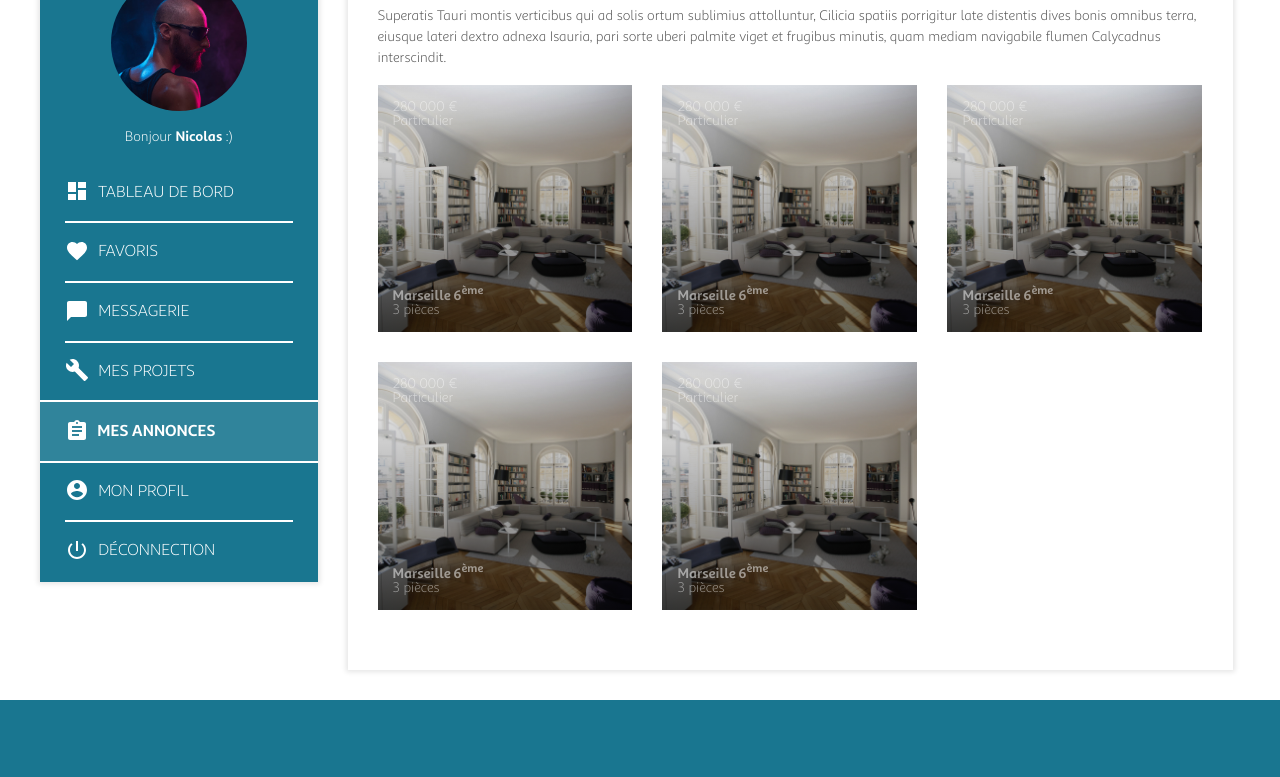
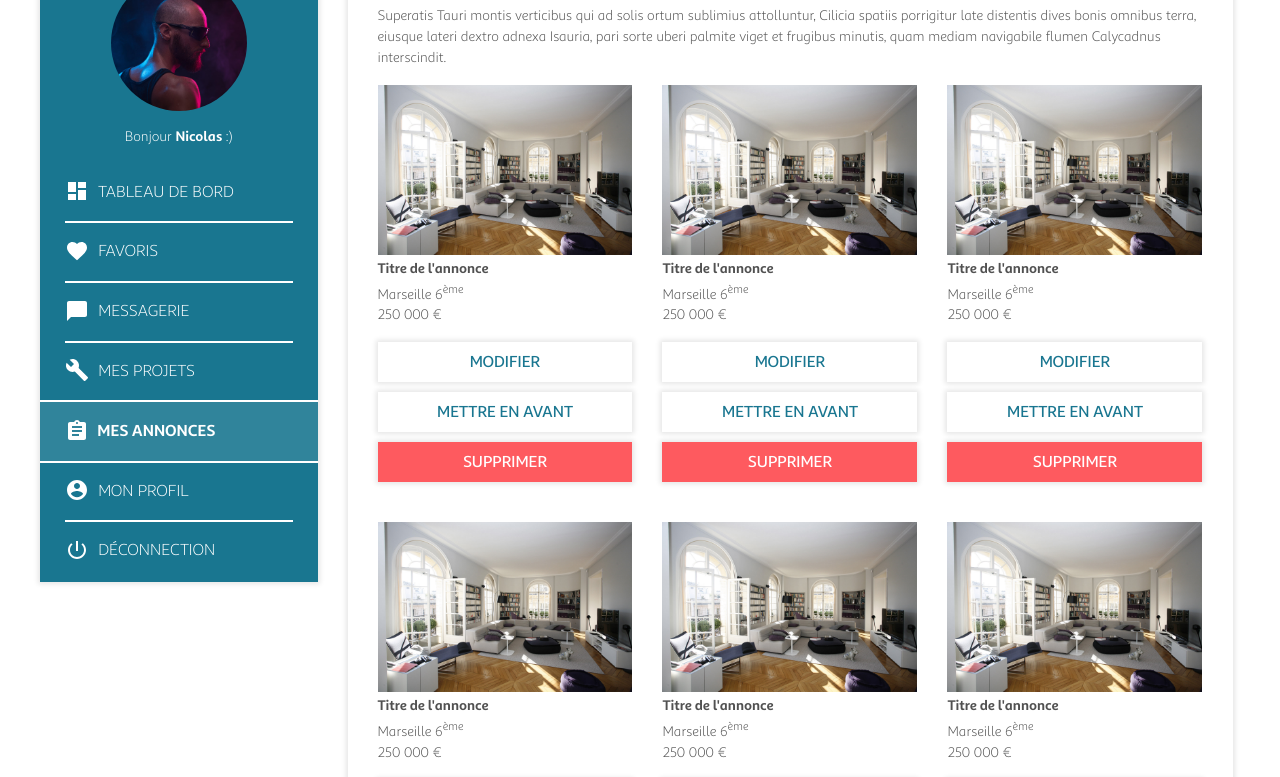
Before and after one commit to Kosymo-inte/Kosymo-inte, a plain HTML site: page account_mes_annonces.html in a window 1280 px wide. Shown: the part 216-993 px from the top of the page. Drawn offline with Linux system fonts and the light colour scheme.

Commit message:
Nouvelle présentation des annonces avec les 3 boutons

```diff
--- a/account_mes_annonces.html
+++ b/account_mes_annonces.html
@@ -436,63 +436,121 @@
 				Superatis Tauri montis verticibus qui ad solis ortum sublimius attolluntur, Cilicia spatiis porrigitur late distentis dives bonis omnibus terra, eiusque lateri dextro adnexa Isauria, pari sorte uberi palmite viget et frugibus minutis, quam mediam navigabile flumen Calycadnus interscindit.
 			</p>
 			<div class="list">
-					<a href="#toto" class="lanceur_phares small lanceur_cat tiers">
-						<div class="gradient"></div>
-						<div class="right">
-							<span class="price">280 000 €</span>
-							<span class="type">Particulier</span>
-						</div><!-- .right -->
-						<div class="left">
-							<span class="adresse"><strong>Marseille 6<sup>ème</sup></strong></span>
-							<span class="pieces">3 pièces</span>
-						</div><!-- .left -->
+				<div class="tiers mes_annonces">
+					<img src="images/image_test.jpg">
+					<p>
+						<strong>
+							Titre de l'annonce
+						</strong><br>
+						Marseille 6<sup>ème</sup><br>
+						250 000 €
+					</p>
+					<a href="#toto" class="btn material-onclick blanc">
+						Modifier
 					</a>
-					<a href="#toto" class="lanceur_phares small lanceur_cat tiers">
-						<div class="gradient"></div>
-						<div class="right">
-							<span class="price">280 000 €</span>
-							<span class="type">Particulier</span>
-						</div><!-- .right -->
-						<div class="left">
-							<span class="adresse"><strong>Marseille 6<sup>ème</sup></strong></span>
-							<span class="pieces">3 pièces</span>
-						</div><!-- .left -->
+					<a href="#toto" class="btn material-onclick blanc">
+						Mettre en avant
 					</a>
-					<a href="#toto" class="lanceur_phares small lanceur_cat tiers">
-						<div class="gradient"></div>
-						<div class="right">
-							<span class="price">280 000 €</span>
-							<span class="type">Particulier</span>
-						</div><!-- .right -->
-						<div class="left">
-							<span class="adresse"><strong>Marseille 6<sup>ème</sup></strong></span>
-							<span class="pieces">3 pièces</span>
-						</div><!-- .left -->
+					<a href="#toto" class="btn material-onclick">
+						Supprimer
 					</a>
-					<a href="#toto" class="lanceur_phares small lanceur_cat tiers">
-						<div class="gradient"></div>
-						<div class="right">
-							<span class="price">280 000 €</span>
-							<span class="type">Particulier</span>
-						</div><!-- .right -->
-						<div class="left">
-							<span class="adresse"><strong>Marseille 6<sup>ème</sup></strong></span>
-							<span class="pieces">3 pièces</span>
-						</div><!-- .left -->
+				</div><!-- .tiers -->
+				<div class="tiers mes_annonces">
+					<img src="images/image_test.jpg">
+					<p>
+						<strong>
+							Titre de l'annonce
+						</strong><br>
+						Marseille 6<sup>ème</sup><br>
+						250 000 €
+					</p>
+					<a href="#toto" class="btn material-onclick blanc">
+						Modifier
 					</a>
-					<a href="#toto" class="lanceur_phares small lanceur_cat tiers">
-						<div class="gradient"></div>
-						<div class="right">
-							<span class="price">280 000 €</span>
-							<span class="type">Particulier</span>
-						</div><!-- .right -->
-						<div class="left">
-							<span class="adresse"><strong>Marseille 6<sup>ème</sup></strong></span>
-							<span class="pieces">3 pièces</span>
-						</div><!-- .left -->
+					<a href="#toto" class="btn material-onclick blanc">
+						Mettre en avant
 					</a>
+					<a href="#toto" class="btn material-onclick">
+						Supprimer
+					</a>
+				</div><!-- .tiers -->
+				<div class="tiers mes_annonces">
+					<img src="images/image_test.jpg">
+					<p>
+						<strong>
+							Titre de l'annonce
+						</strong><br>
+						Marseille 6<sup>ème</sup><br>
+						250 000 €
+					</p>
+					<a href="#toto" class="btn material-onclick blanc">
+						Modifier
+					</a>
+					<a href="#toto" class="btn material-onclick blanc">
+						Mettre en avant
+					</a>
+					<a href="#toto" class="btn material-onclick">
+						Supprimer
+					</a>
+				</div><!-- .tiers -->
+				<div class="tiers mes_annonces">
+					<img src="images/image_test.jpg">
+					<p>
+						<strong>
+							Titre de l'annonce
+						</strong><br>
+						Marseille 6<sup>ème</sup><br>
+						250 000 €
+					</p>
+					<a href="#toto" class="btn material-onclick blanc">
+						Modifier
+					</a>
+					<a href="#toto" class="btn material-onclick blanc">
+						Mettre en avant
+					</a>
+					<a href="#toto" class="btn material-onclick">
+						Supprimer
+					</a>
+				</div><!-- .tiers -->
+				<div class="tiers mes_annonces">
+					<img src="images/image_test.jpg">
+					<p>
+						<strong>
+							Titre de l'annonce
+						</strong><br>
+						Marseille 6<sup>ème</sup><br>
+						250 000 €
+					</p>
+					<a href="#toto" class="btn material-onclick blanc">
+						Modifier
+					</a>
+					<a href="#toto" class="btn material-onclick blanc">
+						Mettre en avant
+					</a>
+					<a href="#toto" class="btn material-onclick">
+						Supprimer
+					</a>
+				</div><!-- .tiers -->
+				<div class="tiers mes_annonces">
+					<img src="images/image_test.jpg">
+					<p>
+						<strong>
+							Titre de l'annonce
+						</strong><br>
+						Marseille 6<sup>ème</sup><br>
+						250 000 €
+					</p>
+					<a href="#toto" class="btn material-onclick blanc">
+						Modifier
+					</a>
+					<a href="#toto" class="btn material-onclick blanc">
+						Mettre en avant
+					</a>
+					<a href="#toto" class="btn material-onclick">
+						Supprimer
+					</a>
+				</div><!-- .tiers -->
 			</div><!-- .list -->
-			</div>
 		</div><!-- .trois-quart .contenu -->
 		<hr class="clear">
 	</div><!-- #dashboard -->
--- a/style.css
+++ b/style.css
@@ -1840,6 +1840,12 @@ a#comparateur.nav-middle{
   }
 }
 
+/* Mes annonces */
+.mes_annonces .btn{
+  display: block;
+  margin-bottom: 10px;
+  text-align: center;
+}
 
 
 
```
